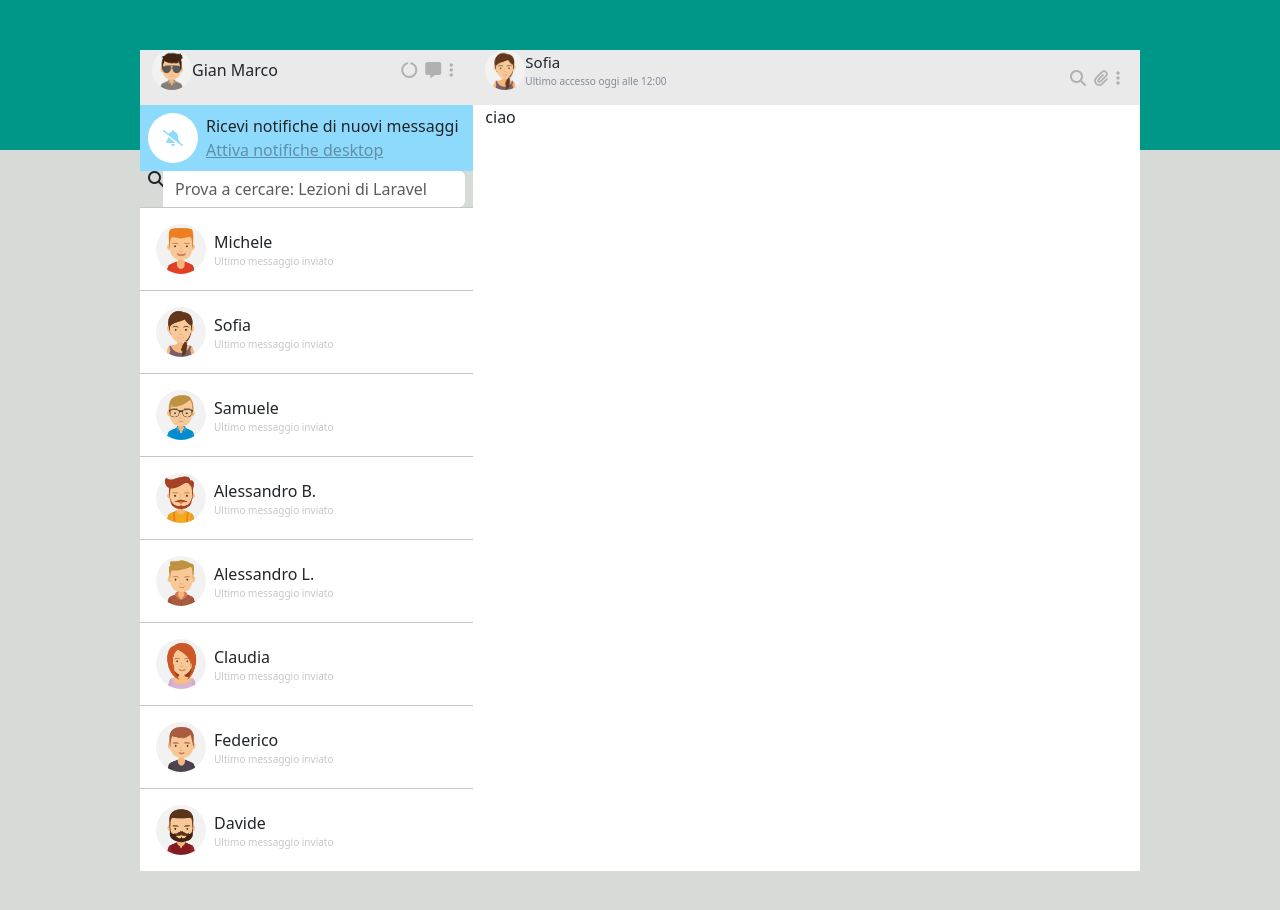
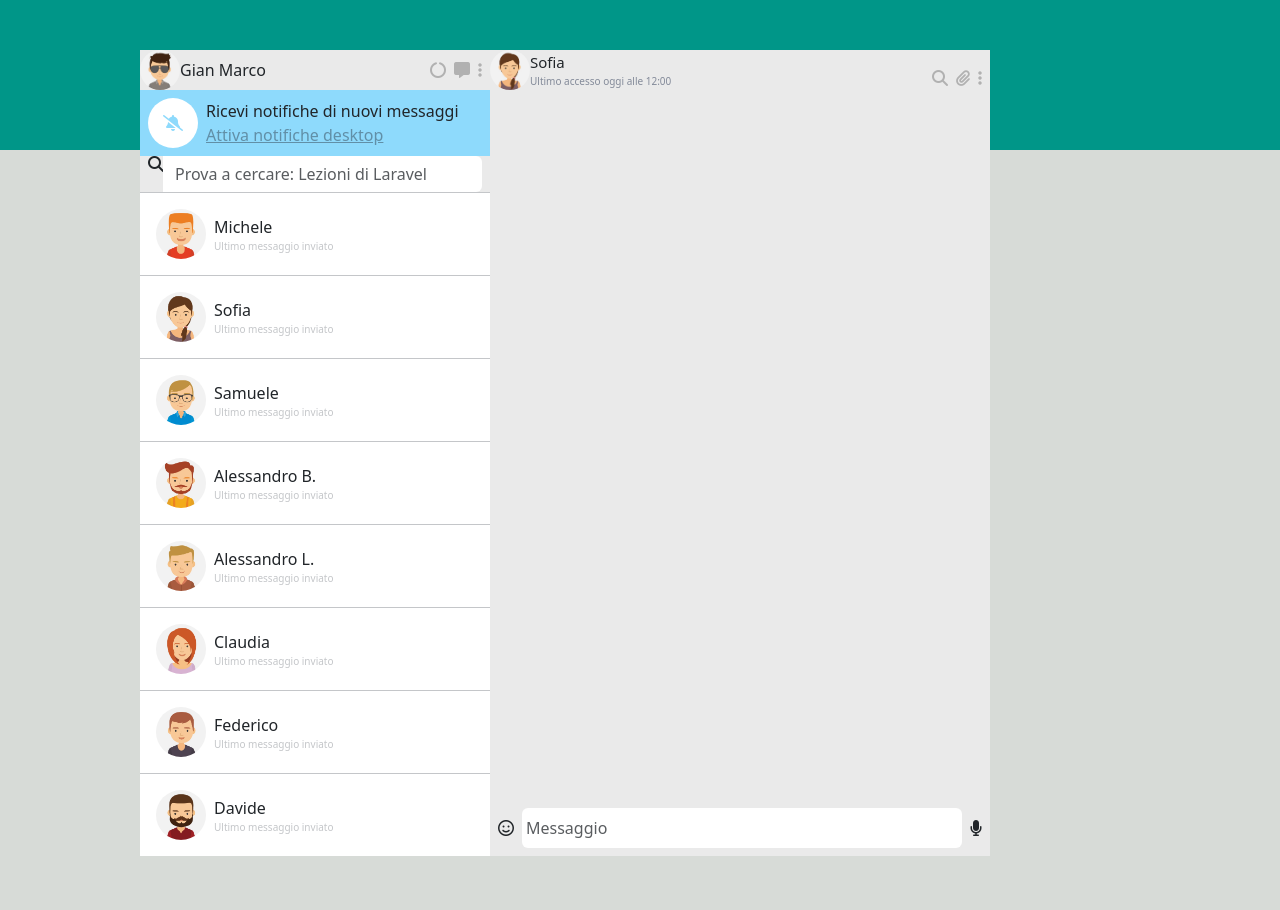
Before and after one commit to GianMarcoPimentel/vue-boolzapp, a plain HTML site: page index.html in a window 1280 px wide. After the commit the page ends 856 px from the top, so only its background shows below. Drawn offline with nearby package versions, Linux system fonts and the light colour scheme.

Commit message:
Impostazione barra dei messaggi

```diff
--- a/css/style.css
+++ b/css/style.css
@@ -15,7 +15,7 @@ header{
 }
 #container{
     width: 1000px;
-    height: 100vw;
+
     margin-left: auto;
     margin-right: auto;
     padding: 0;
@@ -25,8 +25,11 @@ header{
     left: 50px;
     right: 50px;
 
+    display: flex;
+
 }
 #io{
+    width: 350px;
     background-color: #EAEAEA;
 
 
@@ -41,8 +44,9 @@ header{
 
 }
 #altri{
-
+    width: calc(100vh - 300px);
     background-color: #EAEAEA;
+    position: relative;
 
 
 }
@@ -88,3 +92,9 @@ header{
 #contacts{
     border-top: 0.2px solid #C4C6C9;
 }
+#messages{
+    width: 100%;
+    position: absolute;
+    bottom: 0;
+    left: 0;
+}
--- a/index.html
+++ b/index.html
@@ -21,10 +21,9 @@
 
 
         <div id="container">
-            <div class="container">
-                <div class="row">
 
-                    <div id="io" class="col-4">
+
+                    <div id="io" >
                         <div class="d-flex justify-content-between align-items-center ">
                             <div class="d-flex align-items-center">
                                 <img class="rounded-5 " src="./img/avatar_2.jpg" alt="foto1 utente">
@@ -37,31 +36,7 @@
                             </div>
 
                         </div>
-
-                    </div>
-                    <div id="altri" class="col d-flex justify-content-between align-items-center ">
-
-                        <div class="d-flex">
-                            <img class="rounded-5 "src="./img/avatar_io.jpg" alt="">
-                            <div class="justify-content-center  m-0">
-                                <span class="user">Sofia</span>
-                                <p class="accesso">Ultimo accesso oggi alle 12:00</p class="accesso">
-                            </div>
-                        </div>
-                        <div id="icons-altri">
-                            <i class="fa-solid fa-magnifying-glass me-2"></i>
-                            <i class="fa-solid fa-paperclip me-2"></i>
-                            <i class="fa-solid fa-ellipsis-vertical me-2"></i>
-
-                        </div>
-
-                    </div>
-                </div>
-
-            </div>
-            <div class="container">
-                <div class="row">
-                    <div class="col-4 p-0">
+                        <div class="col p-0">
                             <div id="notifiche" class="d-flex align-items-center gap-2 p-2">
                                 <div id="icon-notifiche" class="bg-white rounded-5 d-flex justify-content-center align-items-center ">
                                     <i class="fa-solid fa-bell-slash"></i>
@@ -97,12 +72,46 @@
                                 </div>
                             </div>
                         </div>
-                    <div class="col bg-white ">
-                        ciao
+
                     </div>
+                    <div id="altri" >
+                        <div class="d-flex justify-content-between align-items-center ">
+
+                            <div class="d-flex">
+                                <img class="rounded-5 "src="./img/avatar_io.jpg" alt="">
+                                <div class="justify-content-center  m-0">
+                                    <span class="user">Sofia</span>
+                                    <p class="accesso">Ultimo accesso oggi alle 12:00</p class="accesso">
+                                </div>
+                            </div>
+                            <div id="icons-altri">
+                                <i class="fa-solid fa-magnifying-glass me-2"></i>
+                                <i class="fa-solid fa-paperclip me-2"></i>
+                                <i class="fa-solid fa-ellipsis-vertical me-2"></i>
 
                             </div>
                         </div>
+                        <div id="messages" class="col bg-gray">
+                            <div class=" my-bg d-flex  justify-content-between align-items-center gap-2 p-2">
+                                <i class="fa-regular fa-face-smile"></i>
+                                <input
+                                type="text"
+                                class="form-control border-0 py-2 px-1 text-gray rounded-2"
+                                placeholder="Messaggio"
+                                aria-label="Messaggio"
+                                aria-describedby="basic-addon1">
+                                <i class="fa-solid fa-microphone"></i>
+                            </div>
+                        </div>
+
+
+
+                    </div>
+
+
+
+
+
         </div>
 
 
```
Lines whose indentation alone changed are shown as unchanged.
